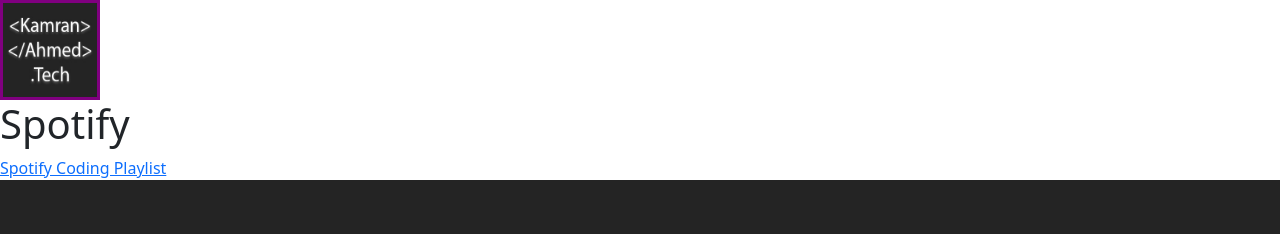
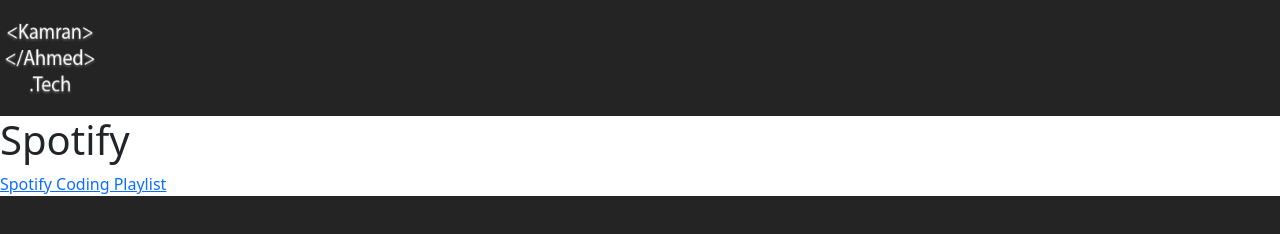
Before and after one commit to Kamran6433/PersonalWebsite, a plain HTML site: page spotify.html in a window 1280 px wide. Drawn offline with nearby package versions, Linux system fonts and the light colour scheme.

Commit message:
Added a navbar in every page.

```diff
--- a/spotify.html
+++ b/spotify.html
@@ -14,9 +14,11 @@
     <title>Kamran's Spotify Coding Playlist</title>
 </head>
 <body>
-    <a href="http://kamranahmed.tech/">
-        <img class="logo" src="Assets/KamranAhmed.Tech.jpeg" alt="KamranAhmed.Tech Logo" width="100px" height="100px">
-    </a>
+    <div class="navbar">
+        <a href="http://kamranahmed.tech/">
+            <img class="logo" src="Assets/KamranAhmed.Tech.jpeg" alt="KamranAhmed.Tech Logo" width="100px" height="100px">
+        </a>
+    </div>
     <h1>Spotify</h1>
     <a href="https://open.spotify.com/playlist/0ywFOPMa1dVSVPQiXtwRhh" class="button" target="_blank"> Spotify Coding Playlist</a>
 
--- a/style.css
+++ b/style.css
@@ -1,17 +1,14 @@
-html {
+html
+{
+    background: hsla(0, 0%, 14%);
+}
 
+.navbar
+{
     background: hsla(0, 0%, 14%);
+}
+
+.logo
+{
 
 }
-
-.navbar {
-
-    background: hsla(0, 0%, 14%);
-
-}
-
-.logo {
-
-    border: purple solid 3px;
-
-}
```
Also changed, not shown: aboutme.html (+5 -3 lines), books.html (+5 -3 lines).
